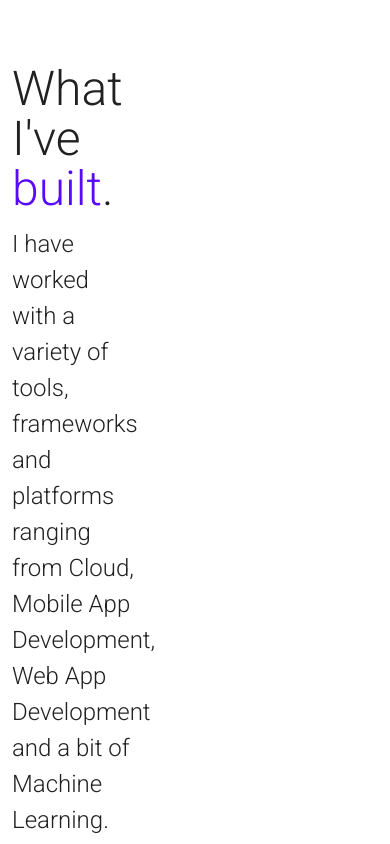
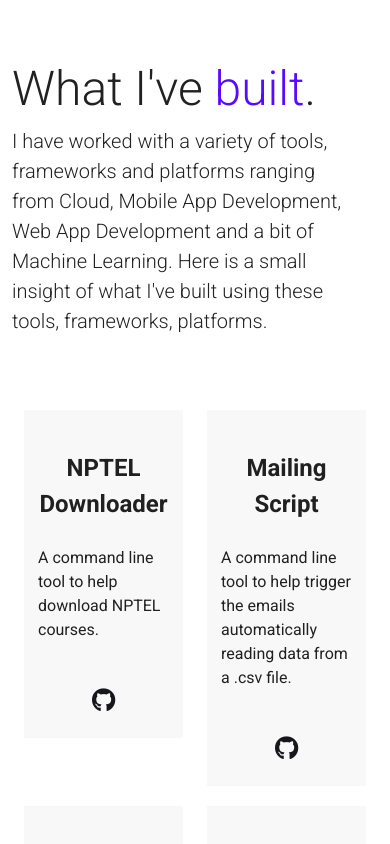
Before and after one commit to dewanshrawat15/dewanshrawat15.github.io, a Vue app: page /portfolio in a window 390 px wide. Shown: the part 1260-2104 px from the top of the page. Built offline with nearby package versions, Linux system fonts and the light colour scheme.

Commit message:
Making portfolio a bit more responsive

```diff
--- a/src/assets/data/work.json
+++ b/src/assets/data/work.json
@@ -282,6 +282,18 @@
     ],
     "events": [
         {
+            "name": "Frontend 101 (HTML, CSS, Flutter)",
+            "date": "10th - 14th February 2019"
+        },
+        {
+            "name": "Backend 101 (Django)",
+            "date": "10th - 14th February 2019"
+        },
+        {
+            "name": "Flutter Interact Viewing Party, DSC BVP Pune",
+            "date": "13th December 2019"
+        },
+        {
             "name": "Hacktoberfest in Bharati Vidyapeeth Pune",
             "date": "7th October 2019"
         },
--- a/src/views/components/aboutMe.vue
+++ b/src/views/components/aboutMe.vue
@@ -33,7 +33,7 @@
             About <span style="color: #580aff;">Me</span>.
           </h1>
           <br><br>
-          <p class="font-weight-light headline">
+          <p class="font-weight-light" style="font-size: 20px;">
             {{ profileJson.aboutText }}
           </p>
           <br><br>
--- a/src/views/components/projects.vue
+++ b/src/views/components/projects.vue
@@ -5,11 +5,11 @@
         text-center
         wrap
       >
-        <v-flex xs4 style="margin-top: 100px; padding-top: 70px; text-align: left; margin-bottom: 60px;">
+        <v-flex xs11 style="margin-top: 100px; padding-top: 70px; text-align: left; margin-bottom: 60px;">
           <h1 class="display-2 font-weight-light mb-3">
             What I've <span style="color: #580aff;">built</span>.
           </h1>
-          <p class="font-weight-light mb-1" style="font-size: 24px;">
+          <p class="font-weight-light mb-1" style="font-size: 20px;">
             {{ workJson.projectsContent }}
           </p>
         </v-flex>
@@ -19,8 +19,38 @@
         text-center
         wrap
         style="margin-bottom: 80px;"
+        v-if="isNotMobile()"
       >
-        <v-flex xs6 v-for="(item, i) in workJson.portfolioItems" :key="i" xs-6 style="text-align: left;" :id="item.id">
+        <v-flex xs6 v-for="(item, i) in workJson.portfolioItems" :key="i" style="text-align: left;" :id="item.id">
+          <div style="background: #f8f8f8; padding-top: 40px; padding-bottom: 20px; margin-top: 10px; margin-bottom: 10px; margin-left: 12px; margin-right: 12px; padding-left: 14px; padding-right: 14px;">
+            <center><h2>{{ item.title }}</h2></center>
+            <br>
+            <!-- <v-img :src="item.imageURL" :lazy-src="item.imageURL"></v-img>
+            <br> -->
+            <p>{{ item.shortDescription }}</p>
+            <br>
+            <center>
+                <span class="icon-holder" v-for="(work ,j) in item.links" :key="j" style="margin-left: 8px; margin-right: 8px; padding: 6px;">
+                <v-tooltip bottom>
+                    <template v-slot:activator="{ on }">
+                    <v-btn color="#15171c" dark v-on="on" text icon :href="work.link" target="_blank" slot="activator" :name="work.name">
+                        <v-icon>{{work.icon}}</v-icon>
+                    </v-btn>
+                    </template>
+                    <span>{{ work.name }}</span>
+                </v-tooltip>
+                </span>
+            </center>
+          </div>
+        </v-flex>
+      </v-layout>
+      <v-layout
+        v-if="isMobile()"
+        text-center
+        wrap
+        style="margin-bottom: 80px;"
+      >
+        <v-flex xs10 offset-1 v-for="(item, i) in workJson.portfolioItems" :key="i" style="text-align: left;" :id="item.id">
           <div style="background: #f8f8f8; padding-top: 40px; padding-bottom: 20px; margin-top: 10px; margin-bottom: 10px; margin-left: 12px; margin-right: 12px; padding-left: 14px; padding-right: 14px;">
             <center><h2>{{ item.title }}</h2></center>
             <br>
@@ -55,6 +85,22 @@ export default{
     return {
       workJson: workDataJson
     }
+  },
+  methods: {
+    isMobile: function() {
+      if(/Android|webOS|iPhone|iPad|iPod|BlackBerry|IEMobile|Opera Mini/i.test(navigator.userAgent)) {
+        return true
+      } else {
+        return false
+      }
+    },
+    isNotMobile: function() {
+      if(/Android|webOS|iPhone|iPad|iPod|BlackBerry|IEMobile|Opera Mini/i.test(navigator.userAgent)) {
+        return false
+      } else {
+        return true
+      }
+    }
   }
 }
 </script>
```
Also changed, not shown: 1 other file (tests, documents, lock files or other folders).
